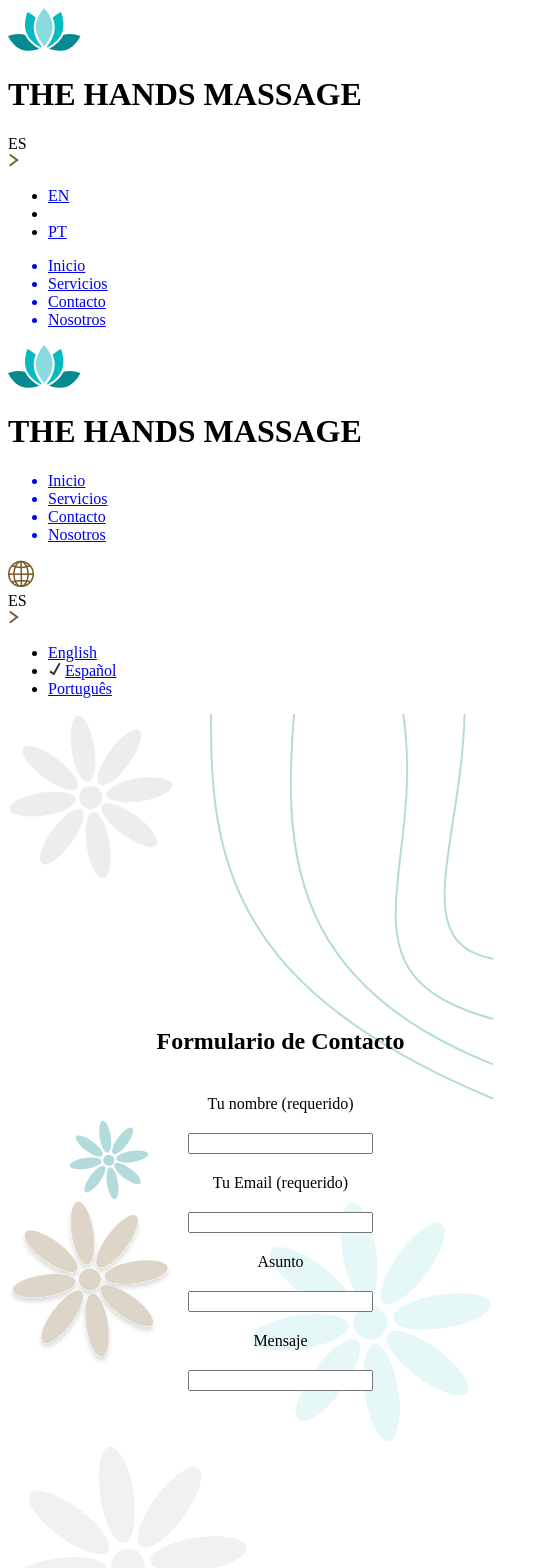
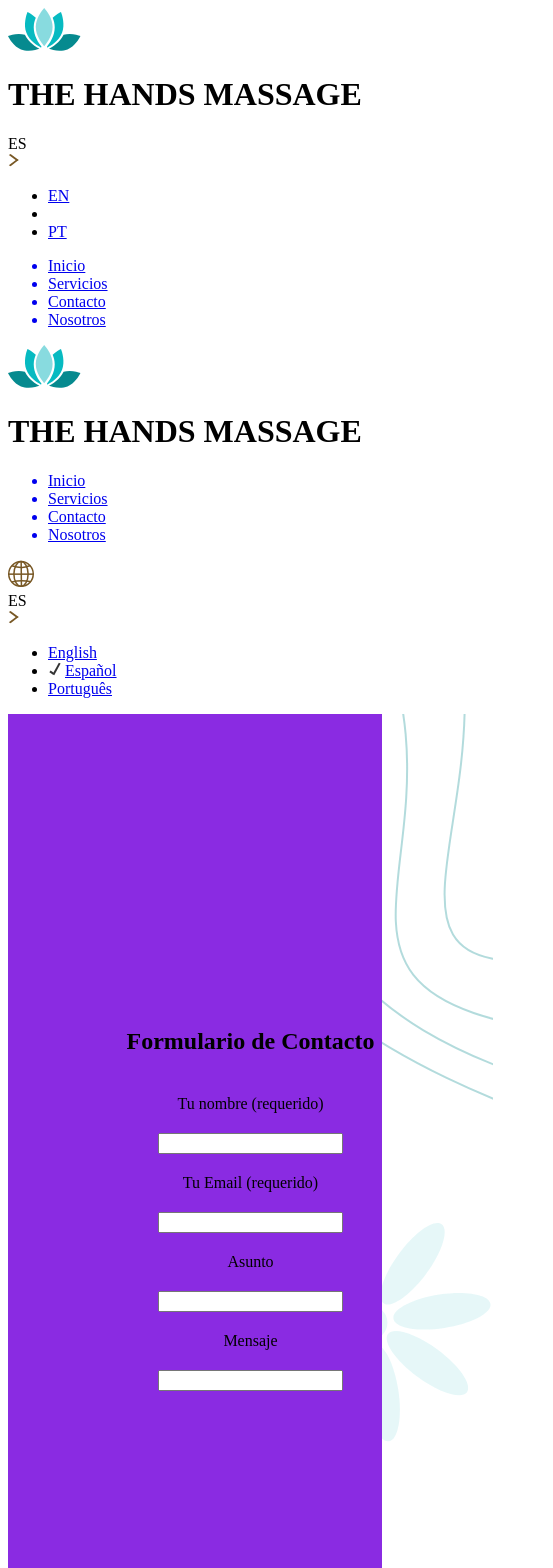
Before and after one commit to larts85/masaje_las_manos, a Next.js app: page /contact in a window 390 px wide. Shown: the top 1568 px of the page, 553 px wide, since content can reach past the window. Built offline with nearby package versions, Linux system fonts and the light colour scheme.

Commit message:
responsive

```diff
--- a/src/components/Contact/Form/form.styles.ts
+++ b/src/components/Contact/Form/form.styles.ts
@@ -1,10 +1,10 @@
 const className = {
-  h2: 'text-[30px] sm:text-[45px] font-splineSans font-black',
-  labels: 'text-[22px] sm:text-[32px] font-splineSans',
+  h2: ' text-[25px] sm:text-[45px] font-splineSans font-black',
+  labels: ' text-[22px] sm:text-[32px] font-splineSans',
   inputs:
-    'w-[500px] h-[71px]  sm:w-[666px] sm:h-[91px] border-[2px] border-[#8E8971] rounded-4px',
+    'w-[200px] h-[61px]  sm:w-[666px] sm:h-[91px] border-[2px] border-[#8E8971] rounded-4px',
   inputMessage:
-    'w-[500px] h-[300px] sm:w-[666px] sm:h-[415px] border-[2px] border-[#8E8971] rounded-4px',
+    'w-[200px] h-[300px] sm:w-[666px] sm:h-[415px] border-[2px] border-[#8E8971] rounded-4px',
 }
 
 export default className
--- a/src/components/Contact/contact.module.css
+++ b/src/components/Contact/contact.module.css
@@ -11,23 +11,22 @@
   display: none;
 }
 
-@media (width > 300px) {
+@media (width > 250px) {
   .container {
     display: grid;
+    background-color: blueviolet;
     grid-template-columns: 1fr;
     grid-template-rows: 1fr 1fr;
   }
   .form {
-    width: 100%;
-    height: auto;
+    grid-column: 1/2;
+    grid-row: 1/3;
+    justify-self: center;
     display: flex;
     flex-direction: column;
     justify-content: center;
     align-items: center;
     gap: 20px;
-    padding: 50px 30px 50px 30px;
-    grid-column: 1/2;
-    grid-row: 1/3;
   }
   .topBackground {
     grid-column: 1/2;
```
